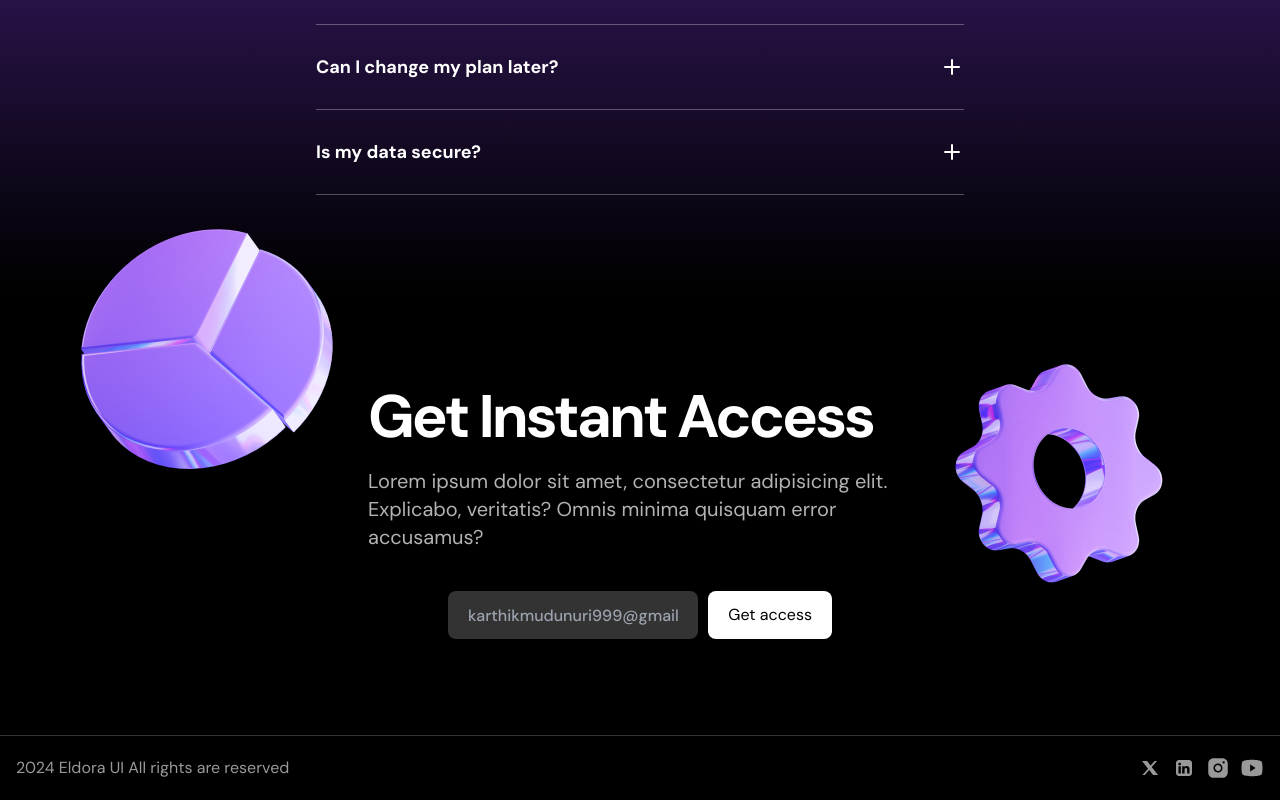
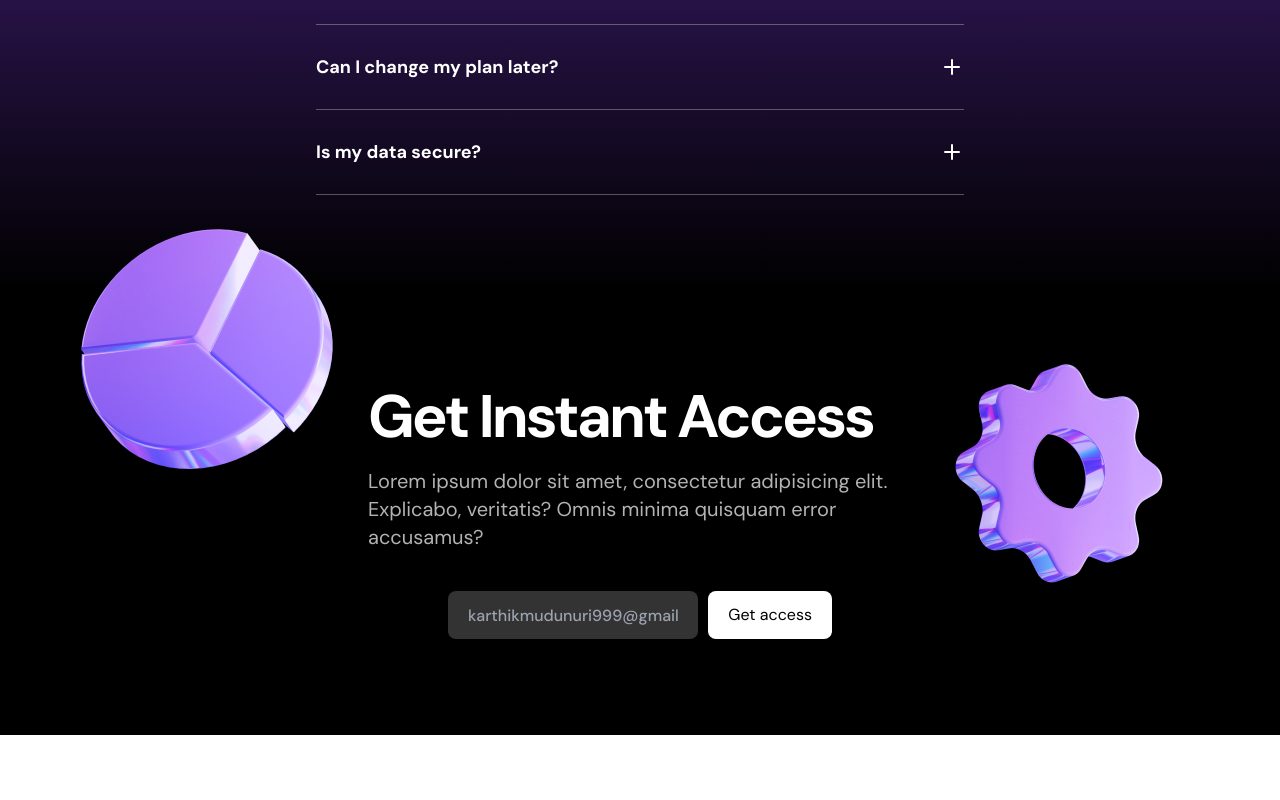
Before and after one commit to Festivemena/trx, a Next.js app: page / in a window 1280 px wide. Shown: the part 2416-3216 px from the top of the page. Built offline with nearby package versions, Linux system fonts and the light colour scheme.

Commit message:
Update Footer.tsx

```diff
--- a/src/components/Footer.tsx
+++ b/src/components/Footer.tsx
@@ -6,10 +6,10 @@ import YoutubeIcon from '../assets/icons/youtube.svg'
 
 export const Footer = () => {
   return(
-    <footer className='py-5 bg-black text-white/60 border-t border-white/20'>
+    <footer className='py-5 bg-white text-white/60 border-t border-white/20'>
     <div className="container">
       <div className='flex flex-col gap-5 sm:flex-row sm:justify-between'>
-        <div className="text-center"> 2024 Eldora UI All rights are reserved</div>
+        <div className="text-center"> 2025 Tranxity All rights are reserved</div>
         <ul className='flex justify-center gap-2.5'>
           <li><XIcon/></li>
           <li><LinkedInIcon/></li>
```
